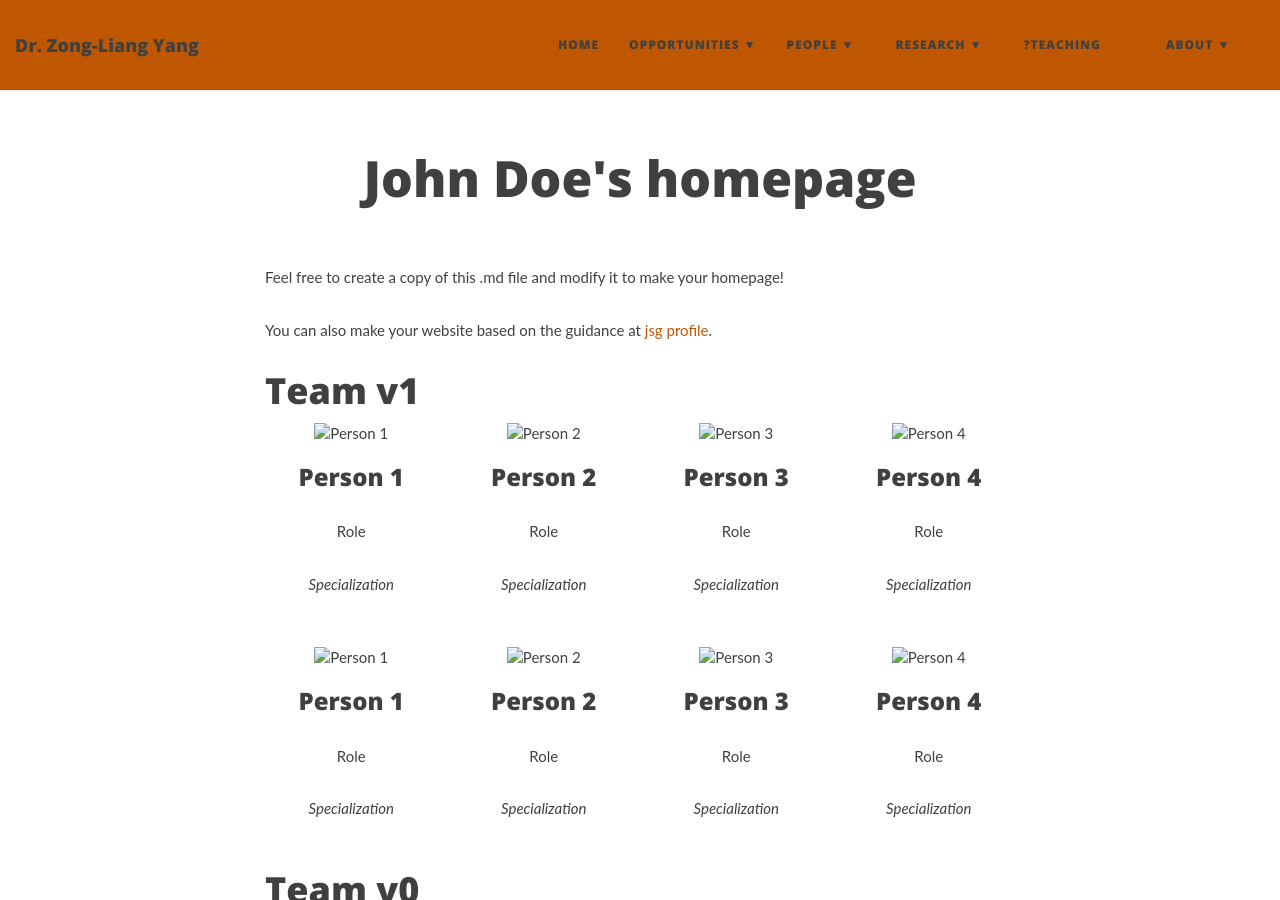
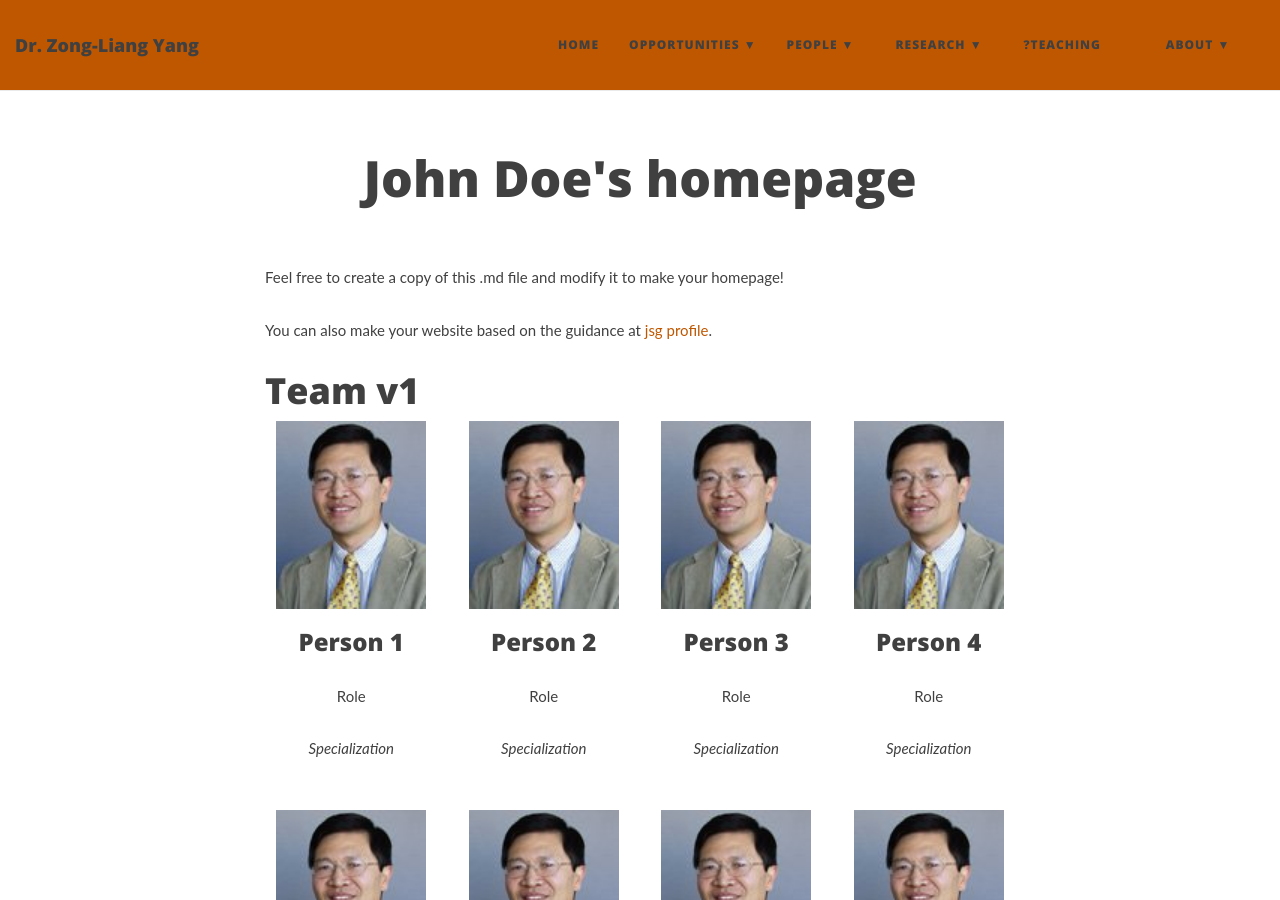
Before and after one commit to ktwugoat/LEAD-UTexas, a Jekyll site: the page built from people/members/John Doe.md, in a window 1280 px wide and 900 px high. Built offline with Jekyll 4.4.1, drawn with Linux system fonts in a browser that asks for light colours; nearby versions of some CDN libraries.

Commit message:
Update John Doe.md

```diff
--- a/people/members/John Doe.md
+++ b/people/members/John Doe.md
@@ -14,28 +14,28 @@ You can also make your website based on the guidance at [jsg profile](https://ep
 <div style="display: grid; grid-template-columns: repeat(4, 1fr); gap: 20px; text-align: center;">
 
 <div>
-    <img src="img/Liang.jpg" alt="Person 1" style="width: 100%; max-width: 150px;"/>
+    <img src="/people/images/Liang.jpg" alt="Person 1" style="width: 100%; max-width: 150px;"/>
     <h3>Person 1</h3>
     <p>Role</p>
     <p><em>Specialization</em></p>
 </div>
 
 <div>
-    <img src="img/Liang.jpg" alt="Person 2" style="width: 100%; max-width: 150px;"/>
+    <img src="/people/images/Liang.jpg" alt="Person 2" style="width: 100%; max-width: 150px;"/>
     <h3>Person 2</h3>
     <p>Role</p>
     <p><em>Specialization</em></p>
 </div>
 
 <div>
-    <img src="img/Liang.jpg" alt="Person 3" style="width: 100%; max-width: 150px;"/>
+    <img src="/people/images/Liang.jpg" alt="Person 3" style="width: 100%; max-width: 150px;"/>
     <h3>Person 3</h3>
     <p>Role</p>
     <p><em>Specialization</em></p>
 </div>
 
 <div>
-    <img src="img/Liang.jpg" alt="Person 4" style="width: 100%; max-width: 150px;"/>
+    <img src="/people/images/Liang.jpg" alt="Person 4" style="width: 100%; max-width: 150px;"/>
     <h3>Person 4</h3>
     <p>Role</p>
     <p><em>Specialization</em></p>
@@ -43,28 +43,28 @@ You can also make your website based on the guidance at [jsg profile](https://ep
 
 
 <div>
-    <img src="img/Liang.jpg" alt="Person 1" style="width: 100%; max-width: 150px;"/>
+    <img src="/people/images/Liang.jpg" alt="Person 1" style="width: 100%; max-width: 150px;"/>
     <h3>Person 1</h3>
     <p>Role</p>
     <p><em>Specialization</em></p>
 </div>
 
 <div>
-    <img src="img/Liang.jpg" alt="Person 2" style="width: 100%; max-width: 150px;"/>
+    <img src="/people/images/Liang.jpg" alt="Person 2" style="width: 100%; max-width: 150px;"/>
     <h3>Person 2</h3>
     <p>Role</p>
     <p><em>Specialization</em></p>
 </div>
 
 <div>
-    <img src="img/Liang.jpg" alt="Person 3" style="width: 100%; max-width: 150px;"/>
+    <img src="/people/images/Liang.jpg" alt="Person 3" style="width: 100%; max-width: 150px;"/>
     <h3>Person 3</h3>
     <p>Role</p>
     <p><em>Specialization</em></p>
 </div>
 
 <div>
-    <img src="img/Liang.jpg" alt="Person 4" style="width: 100%; max-width: 150px;"/>
+    <img src="/people/images/Liang.jpg" alt="Person 4" style="width: 100%; max-width: 150px;"/>
     <h3>Person 4</h3>
     <p>Role</p>
     <p><em>Specialization</em></p>
@@ -78,28 +78,28 @@ You can also make your website based on the guidance at [jsg profile](https://ep
 <div style="display: flex; justify-content: space-around; text-align: center; flex-wrap: wrap;">
 
 <div style="flex: 1; max-width: 25%; margin: 10px;">
-    <img src="img/Liang.jpg" alt="Person 1" style="width: 100%; max-width: 150px;"/>
+    <img src="/people/images/Liang.jpg" alt="Person 1" style="width: 100%; max-width: 150px;"/>
     <h3>Person 1</h3>
     <p>Role</p>
     <p><em>Specialization</em></p>
 </div>
 
 <div style="flex: 1; max-width: 25%; margin: 10px;">
-    <img src="img/Liang.jpg" alt="Person 2" style="width: 100%; max-width: 150px;"/>
+    <img src="/people/images/Liang.jpg" alt="Person 2" style="width: 100%; max-width: 150px;"/>
     <h3>Person 2</h3>
     <p>Role</p>
     <p><em>Specialization</em></p>
 </div>
 
 <div style="flex: 1; max-width: 25%; margin: 10px;">
-    <img src="img/Liang.jpg" alt="Person 3" style="width: 100%; max-width: 150px;"/>
+    <img src="/people/images/Liang.jpg" alt="Person 3" style="width: 100%; max-width: 150px;"/>
     <h3>Person 3</h3>
     <p>Role</p>
     <p><em>Specialization</em></p>
 </div>
 
 <div style="flex: 1; max-width: 25%; margin: 10px;">
-    <img src="img/Liang.jpg" alt="Person 4" style="width: 100%; max-width: 150px;"/>
+    <img src="/people/images/Liang.jpg" alt="Person 4" style="width: 100%; max-width: 150px;"/>
     <h3>Person 4</h3>
     <p>Role</p>
     <p><em>Specialization</em></p>
@@ -107,28 +107,28 @@ You can also make your website based on the guidance at [jsg profile](https://ep
 
 <!-- Repeat for the next set of 4 people -->
 <div style="flex: 1; max-width: 25%; margin: 10px;">
-    <img src="img/Liang.jpg" alt="Person 5" style="width: 100%; max-width: 150px;"/>
+    <img src="/people/images/Liang.jpg" alt="Person 5" style="width: 100%; max-width: 150px;"/>
     <h3>Person 5</h3>
     <p>Role</p>
     <p><em>Specialization</em></p>
 </div>
 
 <div style="flex: 1; max-width: 25%; margin: 10px;">
-    <img src="img/Liang.jpg" alt="Person 6" style="width: 100%; max-width: 150px;"/>
+    <img src="/people/images/Liang.jpg" alt="Person 6" style="width: 100%; max-width: 150px;"/>
     <h3>Person 6</h3>
     <p>Role</p>
     <p><em>Specialization</em></p>
 </div>
 
 <div style="flex: 1; max-width: 25%; margin: 10px;">
-    <img src="img/Liang.jpg" alt="Person 7" style="width: 100%; max-width: 150px;"/>
+    <img src="/people/images/Liang.jpg" alt="Person 7" style="width: 100%; max-width: 150px;"/>
     <h3>Person 7</h3>
     <p>Role</p>
     <p><em>Specialization</em></p>
 </div>
 
 <div style="flex: 1; max-width: 25%; margin: 10px;">
-    <img src="img/Liang.jpg" alt="Person 8" style="width: 100%; max-width: 150px;"/>
+    <img src="/people/images/Liang.jpg" alt="Person 8" style="width: 100%; max-width: 150px;"/>
     <h3>Person 8</h3>
     <p>Role</p>
     <p><em>Specialization</em></p>
```
